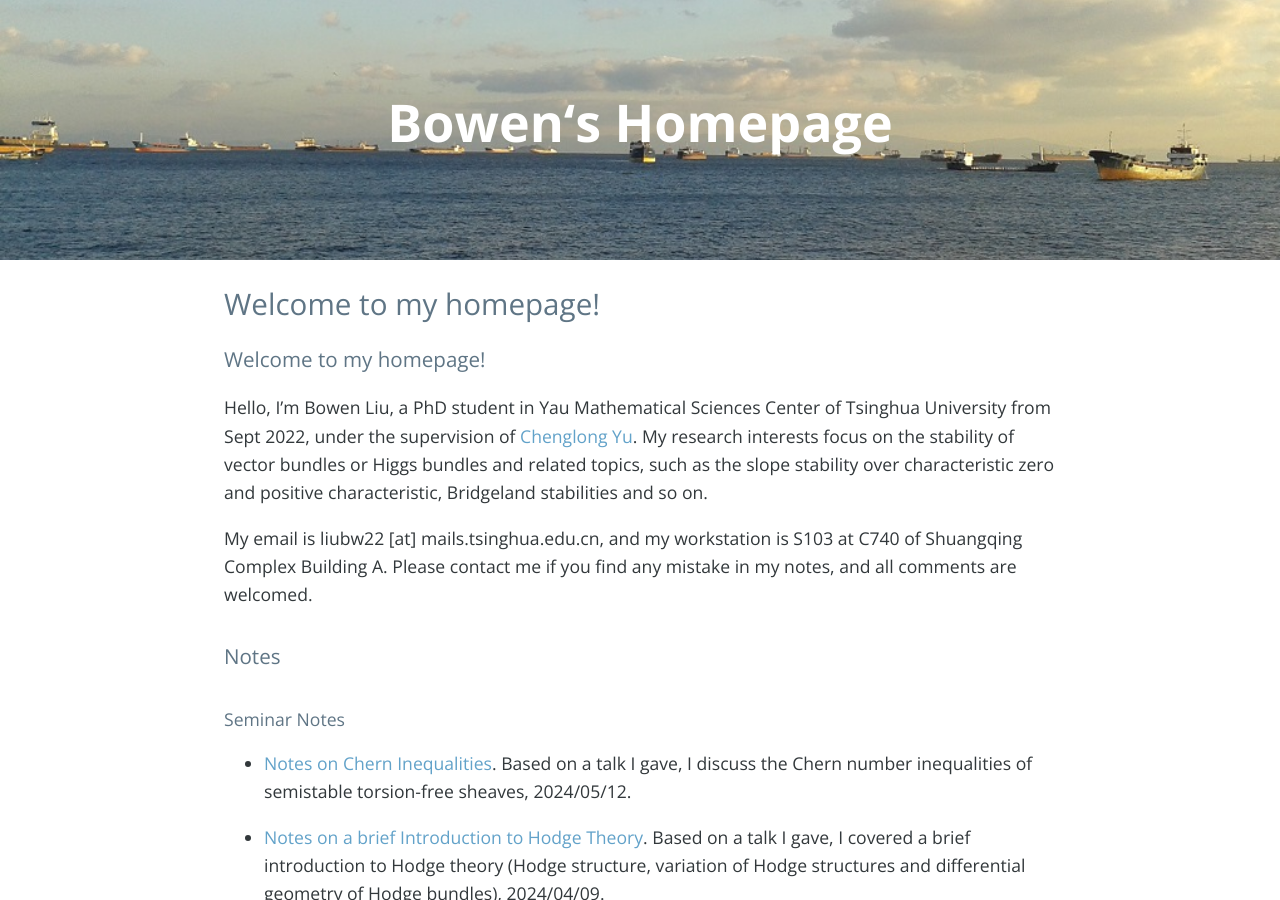
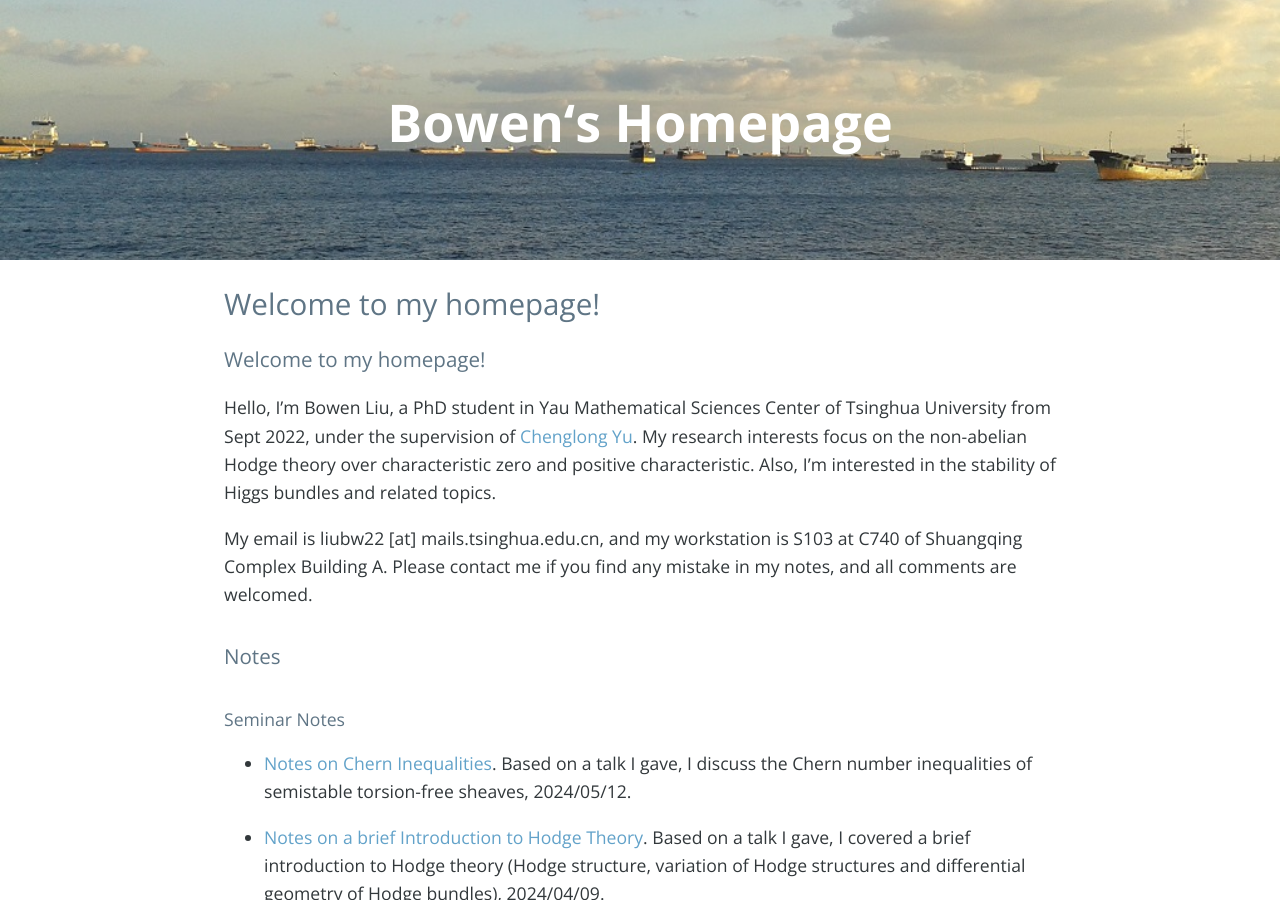
Before and after one commit to bowenl-math/bowenl-math.github.io, a Jekyll site: the page built from index.md, in a window 1280 px wide and 900 px high. Built offline with Jekyll 4.4.1, drawn with Linux system fonts in a browser that asks for light colours; nearby versions of some CDN libraries; our own code applies the rules of GitHub Pages for plain Markdown files; the list of posts is cut into pages by our own code; comment, search, counter and statistics services are not loaded.

Commit message:
Update index.md

```diff
--- a/index.md
+++ b/index.md
@@ -1,5 +1,5 @@
 ### Welcome to my homepage!
-Hello, I'm Bowen Liu, a PhD student in Yau Mathematical Sciences Center of Tsinghua University from Sept 2022, under the supervision of [Chenglong Yu](https://chenglongyu.github.io/). My research interests focus on the stability of vector bundles or Higgs bundles and related topics, such as the slope stability over characteristic zero and positive characteristic, Bridgeland stabilities and so on.
+Hello, I'm Bowen Liu, a PhD student in Yau Mathematical Sciences Center of Tsinghua University from Sept 2022, under the supervision of [Chenglong Yu](https://chenglongyu.github.io/). My research interests focus on the non-abelian Hodge theory over characteristic zero and positive characteristic. Also, I'm interested in the stability of Higgs bundles and related topics.
 
 My email is liubw22 [at] mails.tsinghua.edu.cn, and my workstation is S103 at C740 of Shuangqing Complex Building A. Please contact me if you find any mistake in my notes, and all comments are welcomed.
 
```
